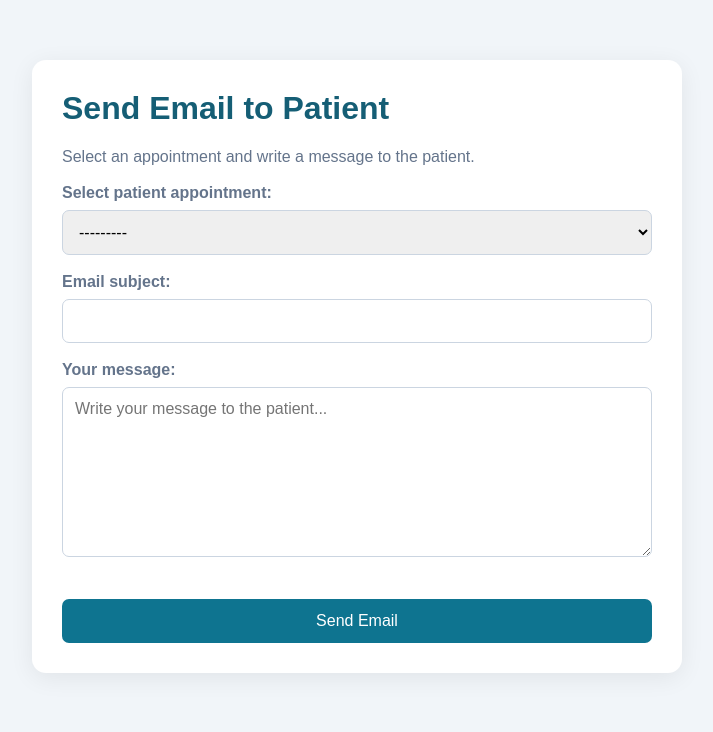
After one commit to piyushcodehubs/dental-care-clinic, a Django app: page /send-client-email/ in a window 1280 px wide. The commit adds this page. Shown: the top 732 px of the page, without its empty margins (283-996 px from the left). Run offline with Django 5.2, Linux system fonts and the light colour scheme; the visitor is signed in with stand-in values (Sample User, id 1); data that the repository does not hold is empty.

Commit message:
after booking appoiment client will recive the mail

```diff
--- a/Templates/base.html
+++ b/Templates/base.html
@@ -22,6 +22,7 @@
             <li><a href="{% url 'contact' %}">Contact</a></li>
             <li><a href="{% url 'track_appointment' %}">Track Appointment</a></li>
             <li><a href="{% url 'appointment' %}">Book Appointment</a></li>
+
         </ul>
     </nav>
 </header>
--- /dev/null
+++ b/Templates/send_client_email.html
@@ -0,0 +1,105 @@
+<!DOCTYPE html>
+<html lang="en">
+<head>
+    <meta charset="UTF-8">
+    <meta name="viewport" content="width=device-width, initial-scale=1.0">
+    <title>Send Email to Patient</title>
+
+    <style>
+        * {
+            box-sizing: border-box;
+        }
+
+        body {
+            margin: 0;
+            padding: 30px 16px;
+            font-family: Arial, sans-serif;
+            background: #f1f5f9;
+            color: #1e293b;
+        }
+
+        .container {
+            max-width: 650px;
+            margin: 30px auto;
+            padding: 30px;
+            background: white;
+            border-radius: 14px;
+            box-shadow: 0 5px 25px rgba(0, 0, 0, 0.07);
+        }
+
+        h1 {
+            margin-top: 0;
+            color: #155e75;
+        }
+
+        p {
+            color: #64748b;
+        }
+
+        label {
+            display: block;
+            margin: 18px 0 8px;
+            font-weight: bold;
+        }
+
+        input, select, textarea {
+            width: 100%;
+            padding: 12px;
+            border: 1px solid #cbd5e1;
+            border-radius: 7px;
+            font: inherit;
+        }
+
+        textarea {
+            resize: vertical;
+        }
+
+        button {
+            width: 100%;
+            margin-top: 22px;
+            padding: 13px;
+            border: none;
+            border-radius: 7px;
+            background: #0e7490;
+            color: white;
+            font-size: 16px;
+            cursor: pointer;
+        }
+
+        button:hover {
+            background: #155e75;
+        }
+
+        .notice {
+            margin: 12px 0;
+            padding: 12px;
+            border-radius: 6px;
+            background: #ecfeff;
+        }
+
+        .errorlist {
+            color: #b91c1c;
+        }
+    </style>
+</head>
+
+<body>
+    <div class="container">
+        <h1>Send Email to Patient</h1>
+        <p>Select an appointment and write a message to the patient.</p>
+
+        {% if messages %}
+            {% for message in messages %}
+                <div class="notice">{{ message }}</div>
+            {% endfor %}
+        {% endif %}
+
+        <form method="post">
+            {% csrf_token %}
+            {{ form.as_p }}
+
+            <button type="submit">Send Email</button>
+        </form>
+    </div>
+</body>
+</html>
--- a/task/forms.py
+++ b/task/forms.py
@@ -1,4 +1,3 @@
-
 from django import forms
 from django.utils import timezone
 
@@ -68,3 +67,30 @@ class ContactMessageForm(forms.Form):
             subject=data["subject"],
             message=data["message"],
         )
+
+
+
+
+from django import forms
+from .models import Appointment
+
+
+class ClientEmailForm(forms.Form):
+    appointment = forms.ModelChoiceField(
+        queryset=Appointment.objects.all(),
+        label="Select patient appointment",
+    )
+
+    subject = forms.CharField(
+        max_length=200,
+        label="Email subject",
+    )
+
+    message = forms.CharField(
+        widget=forms.Textarea(attrs={
+            "rows": 8,
+            "placeholder": "Write your message to the patient...",
+        }),
+        max_length=10000,
+        label="Your message",
+    )
--- a/task/urls.py
+++ b/task/urls.py
@@ -27,4 +27,11 @@ urlpatterns = [
         views.appointment_success_view,
         name="appointment_success",
     ),
+
+
+    path(
+    "send-client-email/",
+    views.send_client_email,
+    name="send_client_email",
+    ),
 ]
--- a/task/views.py
+++ b/task/views.py
@@ -116,3 +116,56 @@ def appointment_success_view(request, tracking_code):
         "appointment_success.html",
         {"appointment": appointment},
     )
+
+
+
+
+
+
+from django.contrib import messages
+from django.contrib.admin.views.decorators import staff_member_required
+from django.core.mail import send_mail
+from django.conf import settings
+from django.shortcuts import render, redirect
+
+from .forms import ClientEmailForm
+
+
+@staff_member_required
+def send_client_email(request):
+    if request.method == "POST":
+        form = ClientEmailForm(request.POST)
+
+        if form.is_valid():
+            appointment = form.cleaned_data["appointment"]
+            subject = form.cleaned_data["subject"]
+            message = form.cleaned_data["message"]
+
+            try:
+                send_mail(
+                    subject=subject,
+                    message=message,
+                    from_email=settings.DEFAULT_FROM_EMAIL,
+                    recipient_list=[appointment.email],
+                    fail_silently=False,
+                )
+
+                messages.success(
+                    request,
+                    f"Email sent to {appointment.email}.",
+                )
+                return redirect("send_client_email")
+
+            except Exception:
+                messages.error(
+                    request,
+                    "Email could not be sent. Check your email settings.",
+                )
+    else:
+        form = ClientEmailForm()
+
+    return render(
+        request,
+        "send_client_email.html",
+        {"form": form},
+    )
```
